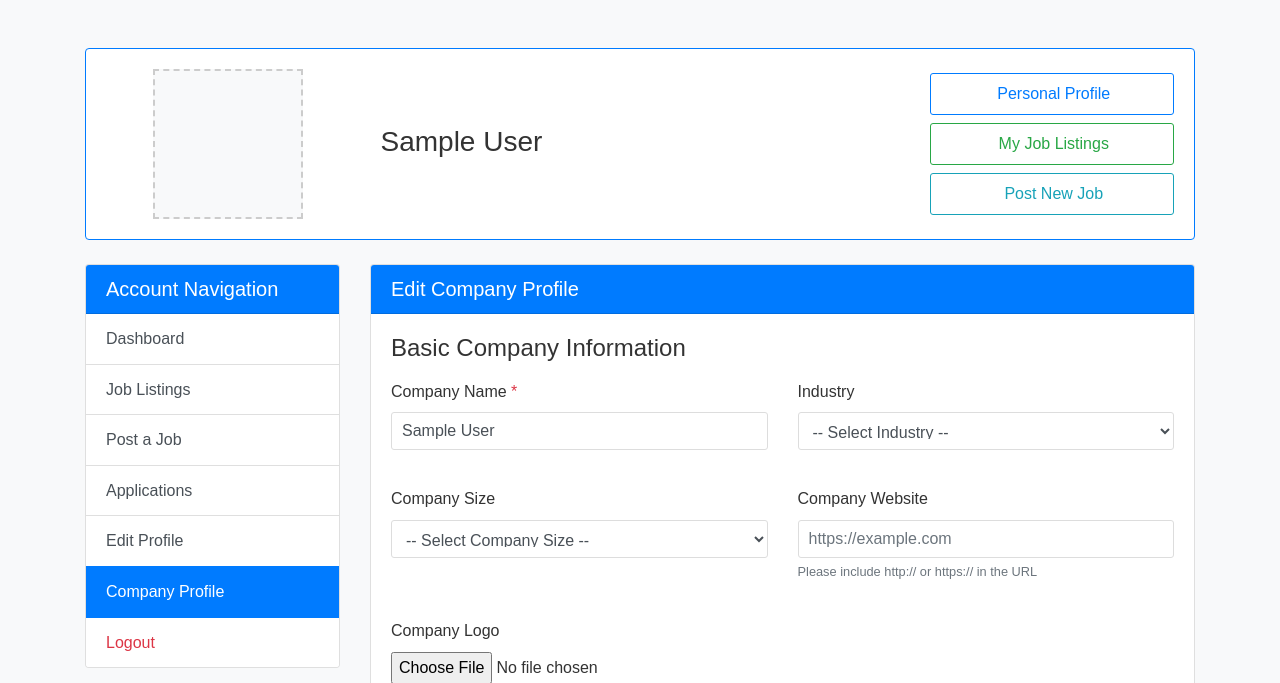
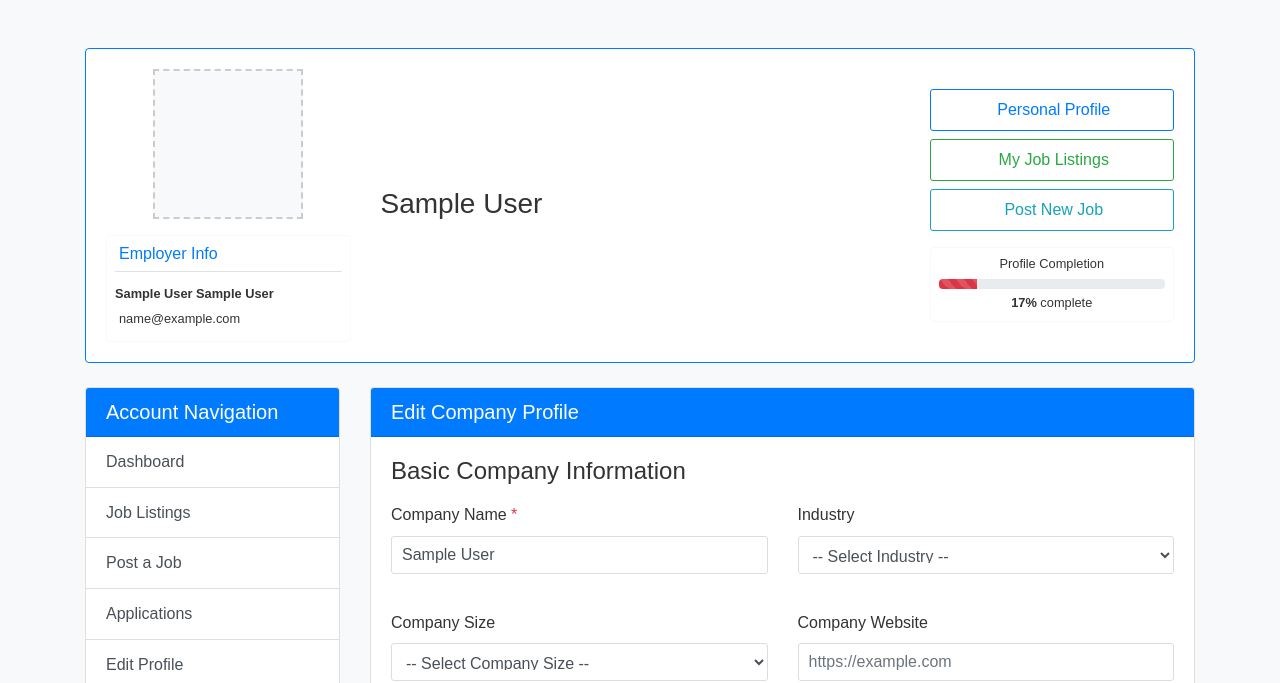
Before and after one commit to hamzatarifturing/job-portal-system-php, a PHP site: page /employer/company_profile.php in a window 1280 px wide. Shown: the part 58-741 px from the top of the page. Run offline with PHP 8.4, Linux system fonts and the light colour scheme; the visitor is signed in with stand-in values (Sample User, id 1).

Commit message:
Conversation 6B - Interaction 5 - Model Selected: B
This commit includes the changes to display the employer's detail on company's profile editing page

```diff
--- a/employer/company_profile.php
+++ b/employer/company_profile.php
@@ -230,7 +230,7 @@ $company_sizes = array(
         <div class="col-12">
             <div class="card border-primary">
                 <div class="card-body">
-                    <div class="row align-items-center">
+                <div class="row align-items-center">
                         <div class="col-md-3 text-center mb-3 mb-md-0">
                             <?php if(isset($user_data['company_logo']) && !empty($user_data['company_logo'])): ?>
                                 <img src="<?php echo htmlspecialchars($user_data['company_logo']); ?>" alt="Company Logo" class="img-fluid" style="max-width: 150px; max-height: 150px; object-fit: contain;">
@@ -239,36 +239,79 @@ $company_sizes = array(
                                     <i class="fa fa-building fa-4x text-secondary"></i>
                                 </div>
                             <?php endif; ?>
+
+                            <!-- Employer Details Card -->
+                            <div class="card border-light mt-3">
+                                <div class="card-body p-2 text-left">
+                                    <h6 class="card-title border-bottom pb-2 text-primary">
+                                        <i class="fa fa-user-tie mr-1"></i> Employer Info
+                                    </h6>
+                                    <p class="mb-1 small">
+                                        <strong><?php echo htmlspecialchars($user_data['first_name'] . ' ' . $user_data['last_name']); ?></strong>
+                                    </p>
+                                    <p class="mb-1 small text-truncate">
+                                        <i class="fa fa-envelope mr-1 text-secondary"></i>
+                                        <?php echo htmlspecialchars($user_data['email']); ?>
+                                    </p>
+                                    <?php if(!empty($user_data['phone'])): ?>
+                                    <p class="mb-0 small">
+                                        <i class="fa fa-phone mr-1 text-secondary"></i>
+                                        <?php echo htmlspecialchars($user_data['phone']); ?>
+                                    </p>
+                                    <?php endif; ?>
+                                </div>
+                            </div>
                         </div>
+
                         <div class="col-md-6">
                             <h3 class="mb-1"><?php echo htmlspecialchars($user_data['company_name'] ? $user_data['company_name'] : 'Company Name Not Set'); ?></h3>
-                            <?php if(!empty($user_data['industry'])): ?>
-                                <p class="text-muted mb-2">
-                                    <i class="fa fa-industry mr-2"></i> <?php echo htmlspecialchars($user_data['industry']); ?>
-                                </p>
-                            <?php endif; ?>
-                            <?php if(!empty($user_data['company_size'])): ?>
-                                <p class="mb-2">
-                                    <i class="fa fa-users mr-2"></i> <?php echo htmlspecialchars($user_data['company_size']); ?>
-                                </p>
-                            <?php endif; ?>
+
+                            <div class="d-flex align-items-center flex-wrap">
+                                <?php if(!empty($user_data['industry'])): ?>
+                                    <span class="badge badge-light mr-2 mb-2 p-2">
+                                        <i class="fa fa-industry mr-1"></i> <?php echo htmlspecialchars($user_data['industry']); ?>
+                                    </span>
+                                <?php endif; ?>
+
+                                <?php if(!empty($user_data['company_size'])): ?>
+                                    <span class="badge badge-light mr-2 mb-2 p-2">
+                                        <i class="fa fa-users mr-1"></i> <?php echo htmlspecialchars($user_data['company_size']); ?>
+                                    </span>
+                                <?php endif; ?>
+
+                                <?php
+                                // Location display if available
+                                $location_parts = array();
+                                if(!empty($user_data['city'])) $location_parts[] = htmlspecialchars($user_data['city']);
+                                if(!empty($user_data['country'])) $location_parts[] = htmlspecialchars($user_data['country']);
+
+                                if(!empty($location_parts)):
+                                ?>
+                                    <span class="badge badge-light mr-2 mb-2 p-2">
+                                        <i class="fa fa-map-marker-alt mr-1"></i> <?php echo implode(", ", $location_parts); ?>
+                                    </span>
+                                <?php endif; ?>
+                            </div>
+
                             <?php if(!empty($user_data['website'])): ?>
                                 <p class="mb-2">
-                                    <i class="fa fa-globe mr-2"></i>
+                                    <i class="fa fa-globe mr-2 text-primary"></i>
                                     <a href="<?php echo htmlspecialchars($user_data['website']); ?>" target="_blank"><?php echo htmlspecialchars(preg_replace("(^https?://)", "", $user_data['website'])); ?></a>
                                 </p>
                             <?php endif; ?>
+
                             <?php if(!empty($user_data['company_description'])): ?>
-                                <div class="mt-2">
-                                    <small class="text-muted d-block mb-1">About:</small>
-                                    <p class="small"><?php echo nl2br(htmlspecialchars(substr($user_data['company_description'], 0, 150))); ?>
-                                    <?php if(strlen($user_data['company_description']) > 150): ?>
+                                <div class="mt-3">
+                                    <h6 class="text-muted mb-2"><i class="fa fa-info-circle mr-1"></i> About the Company:</h6>
+                                    <p><?php echo nl2br(htmlspecialchars(substr($user_data['company_description'], 0, 200))); ?>
+                                    <?php if(strlen($user_data['company_description']) > 200): ?>
                                         <span class="text-muted">...</span>
                                     <?php endif; ?>
                                     </p>
                                 </div>
                             <?php endif; ?>
                         </div>
+
                         <div class="col-md-3 mt-3 mt-md-0">
                             <div class="d-flex flex-column">
                                 <a href="edit_profile.php" class="btn btn-outline-primary mb-2">
@@ -281,8 +324,50 @@ $company_sizes = array(
                                     <i class="fa fa-plus-circle mr-1"></i> Post New Job
                                 </a>
                             </div>
+
+                            <!-- Profile Completion Progress -->
+                            <div class="card border-light mt-3">
+                                <div class="card-body p-2">
+                                    <h6 class="card-title text-center mb-2 small">Profile Completion</h6>
+                                    <?php
+                                    // Calculate profile completion percentage
+                                    $total_fields = 6; // Total important fields
+                                    $completed_fields = 0;
+
+                                    if(!empty($user_data['company_name'])) $completed_fields++;
+                                    if(!empty($user_data['industry'])) $completed_fields++;
+                                    if(!empty($user_data['company_size'])) $completed_fields++;
+                                    if(!empty($user_data['company_logo'])) $completed_fields++;
+                                    if(!empty($user_data['company_description'])) $completed_fields++;
+                                    if(!empty($user_data['website'])) $completed_fields++;
+
+                                    $completion_percentage = round(($completed_fields / $total_fields) * 100);
+
+                                    // Determine the progress bar class based on completion percentage
+                                    $progress_class = 'bg-danger';
+                                    if($completion_percentage >= 70) {
+                                        $progress_class = 'bg-success';
+                                    } elseif($completion_percentage >= 30) {
+                                        $progress_class = 'bg-warning';
+                                    }
+                                    ?>
+
+                                    <div class="progress" style="height: 10px;">
+                                        <div class="progress-bar progress-bar-striped <?php echo $progress_class; ?>"
+                                             role="progressbar"
+                                             style="width: <?php echo $completion_percentage; ?>%"
+                                             aria-valuenow="<?php echo $completion_percentage; ?>"
+                                             aria-valuemin="0"
+                                             aria-valuemax="100"></div>
+                                    </div>
+                                    <p class="text-center mb-0 mt-1 small">
+                                        <span class="font-weight-bold"><?php echo $completion_percentage; ?>%</span> complete
+                                    </p>
+                                </div>
+                            </div>
                         </div>
                     </div>
+
                 </div>
             </div>
         </div>
```
